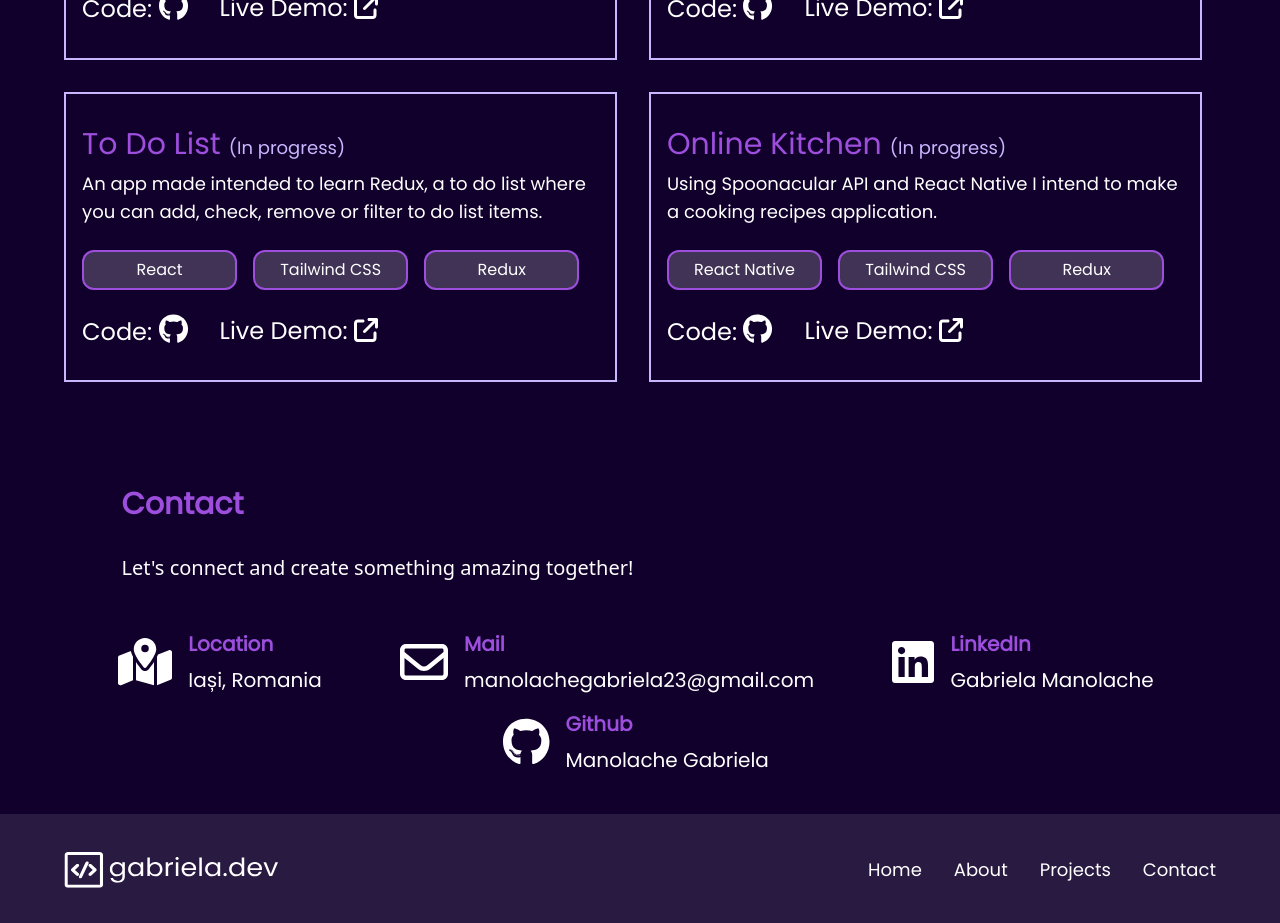
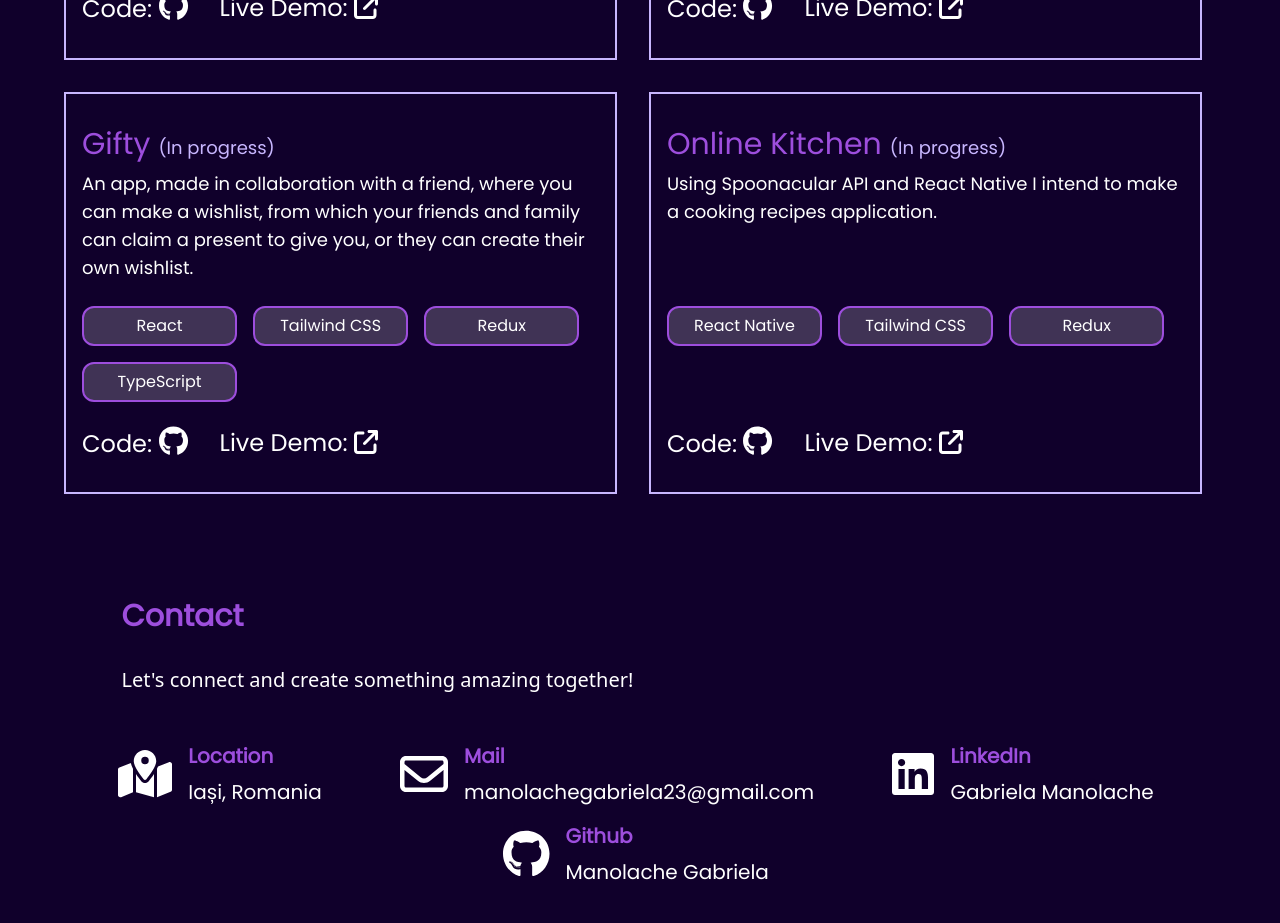
Before and after one commit to manolache1gabriela/Portfolio, a React (Create React App) app in the folder portfolio/: page / in a window 1280 px wide. Shown: the part 1880-2803 px from the top of the page. Built offline with nearby package versions, Linux system fonts and the light colour scheme.

Commit message:
projects edit

```diff
--- a/portfolio/src/components/Projects.jsx
+++ b/portfolio/src/components/Projects.jsx
@@ -24,10 +24,10 @@ export default function Projects() {
             linkProject: 'https://dog-guesser.netlify.app',
         },
         {
-            name: 'To Do List',
+            name: 'Gifty',
             finished: 'In progress',
-            skills: ['React', 'Tailwind CSS', 'Redux'],
-            description: 'An app made intended to learn Redux, a to do list where you can add, check, remove or filter to do list items.',
+            skills: ['React', 'Tailwind CSS', 'Redux', 'TypeScript'],
+            description: 'An app, made in collaboration with a friend, where you can make a wishlist, from which your friends and family can claim a present to give you, or they can create their own wishlist.',
             linkRepo: 'https://github.com/manolache1gabriela/ToDoApp',
             linkProject: 'when finished',
         },
```
